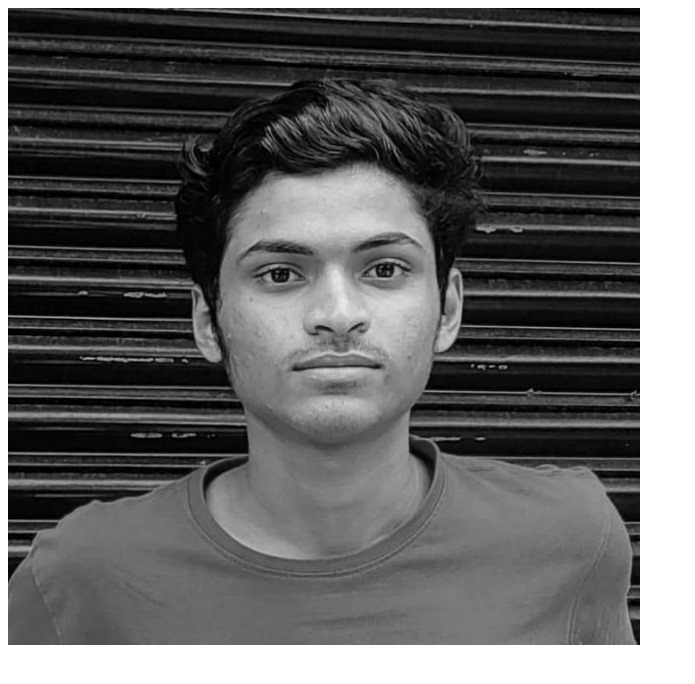
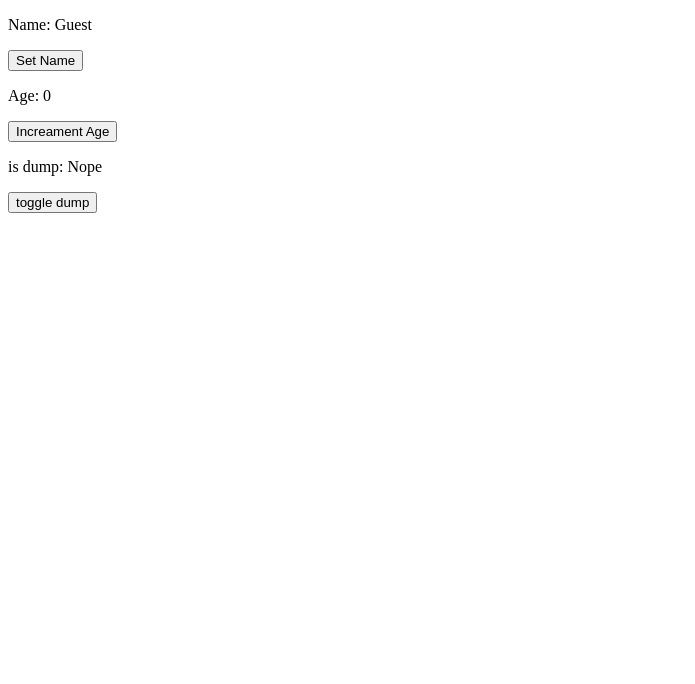
Before and after one commit to muhsinachipra/React-Practise, a React (Vite) app: page / in a window 1280 px wide. Shown: the top 684 px of the page, without its empty margins (0-695 px from the left). Built offline with nearby package versions, Linux system fonts and the light colour scheme; the HTML template or start-up script is replaced by a standard one.

Commit message:
useState Hook

```diff
--- a/src/App.jsx
+++ b/src/App.jsx
@@ -7,28 +7,12 @@ import Student from "./Student";
 import UserGreeting from "./UserGreeting";
 import List from "./List";
 import ProfilePicture from "./ProfilePicture";
+import MyComponent from "./MyComponent";
 
 function App() {
-  // const fruits = [
-  //   { id: 1, name: "apple", calories: 95 },
-  //   { id: 2, name: "orange", calories: 45 },
-  //   { id: 3, name: "banana", calories: 105 },
-  //   { id: 4, name: "coconut", calories: 159 },
-  //   { id: 5, name: "pineapple", calories: 37 },
-  // ];
-
-  // const vegatables = [
-  //   { id: 6, name: "potato", calories: 110 },
-  //   { id: 7, name: "carrot", calories: 15 },
-  //   { id: 8, name: "coliflower", calories: 25 },
-  //   { id: 9, name: "gergeel", calories: 63 },
-  //   { id: 10, name: "cabbage", calories: 50 },
-  // ];
 
   return (
-    <>
-      <ProfilePicture/>
-    </>
+    <MyComponent/>
   );
 }
 
--- /dev/null
+++ b/src/MyComponent.jsx
@@ -0,0 +1,28 @@
+import React, {useState} from "react";
+
+export default function MyComponent(){
+    let [name, setName] = useState("Guest");
+    let [age, setAge] = useState(0);
+    let [dump, setDump] = useState(false);
+
+    const updateName = () => {
+        setName('muhsin')
+    }
+    const IncreamentAge = () => {
+        setAge(++age)
+    }
+    const toggleDump = () => {
+        setDump(!dump)
+    }
+
+    return (
+        <div>
+            <p>Name: {name}</p>
+            <button onClick= {updateName}>Set Name</button>
+            <p>Age: {age}</p>
+            <button onClick= {IncreamentAge}>Increament Age</button>
+            <p>is dump: {dump?"Yes":"Nope"}</p>
+            <button onClick= {toggleDump}>toggle dump</button>
+        </div>
+    );
+}
```
